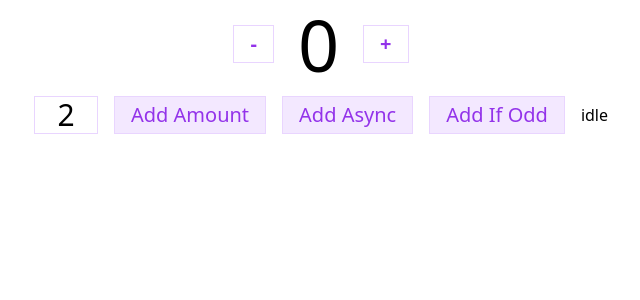
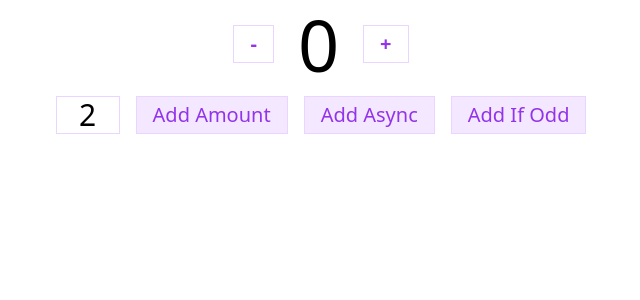
Before and after one commit to hzxc/hello-tailwindcss, a Next.js app: page /demo/counter in a window 1280 px wide. Shown: the top 300 px of the page, without its empty margins (319-959 px from the left). Built offline with nearby package versions, Linux system fonts and the light colour scheme.

Commit message:
2022-9-22 23:37

```diff
--- a/pages/demo/counter.tsx
+++ b/pages/demo/counter.tsx
@@ -69,7 +69,6 @@ const Counter: NextPage = () => {
         >
           Add If Odd
         </button>
-        <span>{status}</span>
       </div>
     </div>
   );
```
